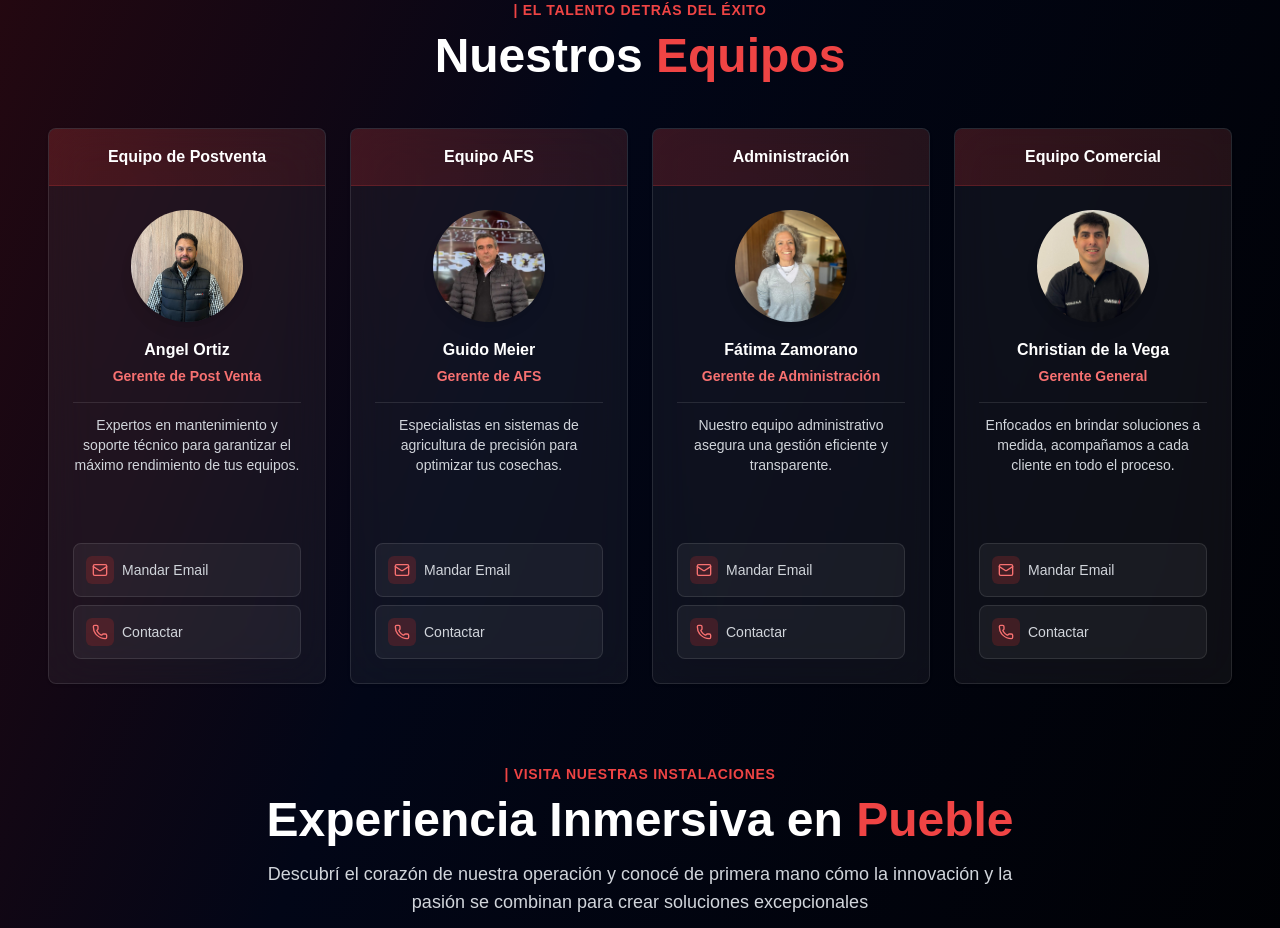
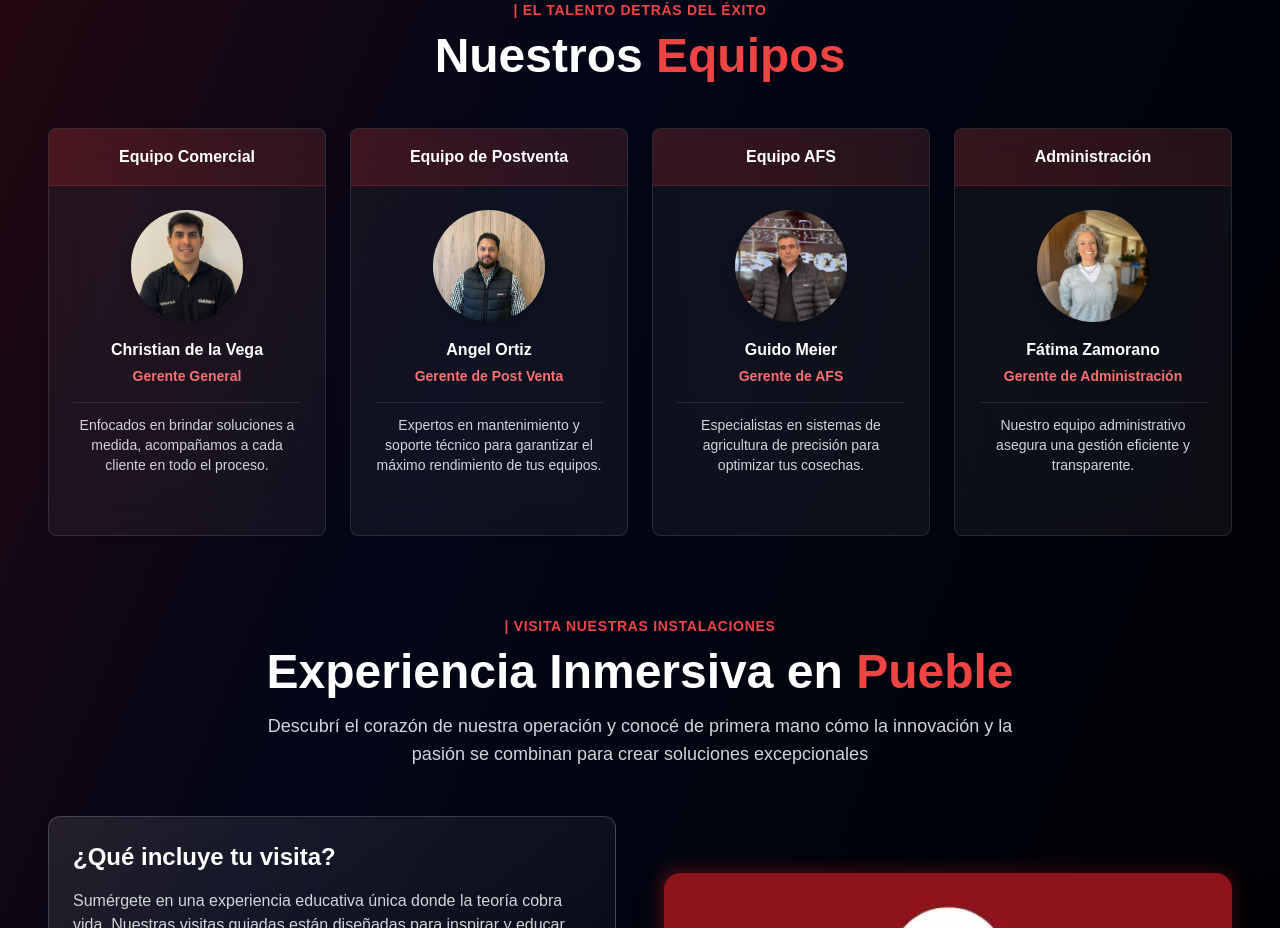
Before and after one commit to Pietro923/Landing-Page-Pueble, a Next.js app: page /empresa in a window 1280 px wide. Shown: the part 1676-2604 px from the top of the page. Built offline with nearby package versions, Linux system fonts and the light colour scheme; grey boxes are pictures that could not be loaded.

Commit message:
fix cambios

```diff
--- a/src/app/empresa/page.tsx
+++ b/src/app/empresa/page.tsx
@@ -43,6 +43,17 @@ export default function Company() {
 
   const teams = [
     {
+      name: t('page.empresa.gerente4.equipo'),
+      managerImage: "/imagenes/gerentes/gerentedeequipocomercial.jpeg",
+      managerName: t('page.empresa.gerente4.nombre'),
+      managerTitle: t('page.empresa.gerente4.puesto'),
+      description: t('page.empresa.gerente4.desc'),
+      email: "cdelavega@pueblemaquinarias.com.ar",
+      correo: "Mandar Email",
+      numero: "Contactar",
+      number: "3814674252",
+    },
+    {
       name: t('page.empresa.gerente1.equipo'),
       managerImage: "/imagenes/gerentes/gerentedeventas.jpeg",
       managerName: t('page.empresa.gerente1.nombre'),
@@ -75,17 +86,6 @@ export default function Company() {
       numero: "Contactar",
       number: "3816285165",
     },
-    {
-      name: t('page.empresa.gerente4.equipo'),
-      managerImage: "/imagenes/gerentes/gerentedeequipocomercial.jpeg",
-      managerName: t('page.empresa.gerente4.nombre'),
-      managerTitle: t('page.empresa.gerente4.puesto'),
-      description: t('page.empresa.gerente4.desc'),
-      email: "cdelavega@pueblemaquinarias.com.ar",
-      correo: "Mandar Email",
-      numero: "Contactar",
-      number: "3814674252",
-    }
   ];
 
   const visitHighlights = [
@@ -406,9 +406,9 @@ export default function Company() {
         </div>
       </div>
 
-      {/* Contact Info - altura fija */}
+      {/* Contact Info - altura fija
       <div className="pt-3 sm:pt-4 space-y-2 w-full flex-shrink-0">
-        {/* Email */}
+        {/* Email
         <motion.a
           href={`mailto:${team.email}`}
           whileHover={{ scale: 1.02 }}
@@ -423,7 +423,7 @@ export default function Company() {
           </span>
         </motion.a>
 
-        {/* Phone */}
+        {/* Phone
         <motion.a
           href={`tel:+54${team.number.replace(/\s/g, '')}`}
           whileHover={{ scale: 1.02 }}
@@ -437,7 +437,8 @@ export default function Company() {
             {team.numero}
           </span>
         </motion.a>
-      </div>
+        </div>
+      */}
     </CardContent>
   </Card>
 </motion.div>
```
